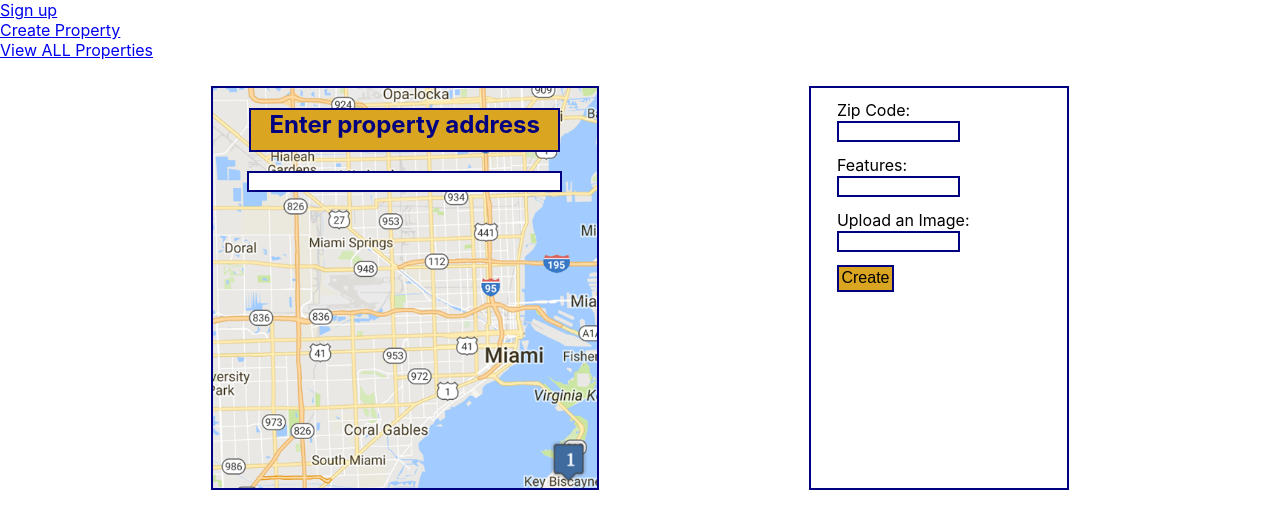
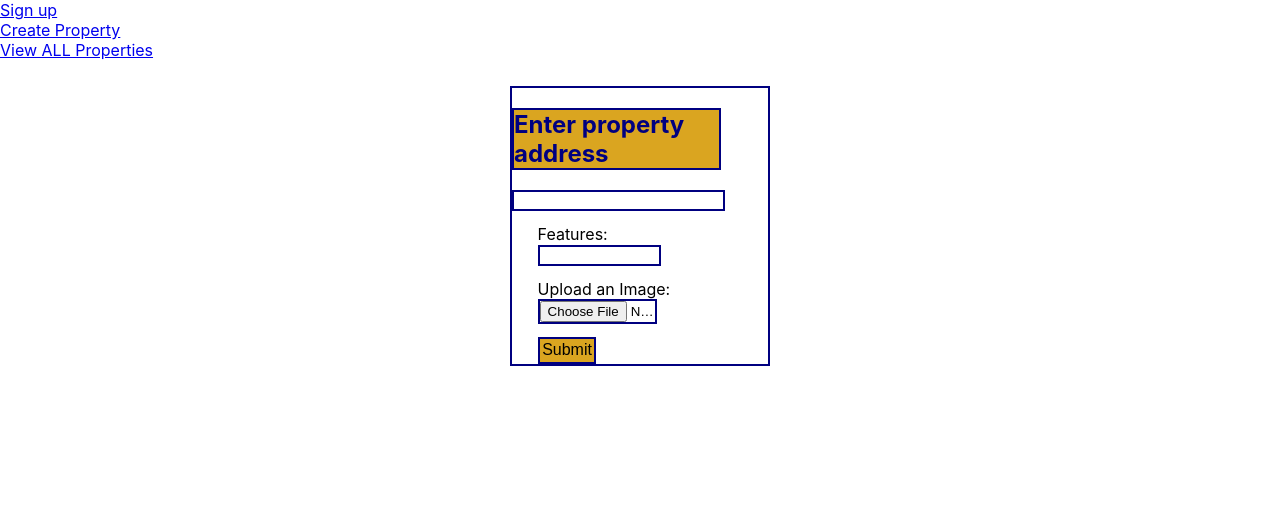
Before and after one commit to Rustam1993/Ironhack-Project3-Client-Side, a React (Create React App) app: page /create-property in a window 1280 px wide. Shown: the top 528 px of the page. Built offline with nearby package versions, Linux system fonts and the light colour scheme.

Commit message:
mainRachel.js

```diff
--- a/src/Components/CreateProperty.js
+++ b/src/Components/CreateProperty.js
@@ -1,31 +1,55 @@
 import React, { Component } from 'react';
 import '../App.css';
-import {Link} from 'react-router-dom';
 import Axios from 'axios';
+import PropertyServices from '../services/PropertyServices';
 
 class createProperty extends Component{
     state={
         theAddress: '',
-        theZipCode: '',
         theFeatures: [],
         theImage: '',
-        allTheProperties: [],
     }
 
-    updateInput = (e) => {
-        this.setState({[e.target.id]: e.target.value })
+    service = new PropertyServices();
+
+    handleChange = (e) => {
+        this.setState({[e.target.name]: e.target.value })
+    }
+
+    handleFileChange(e){
+        e.preventDefault()
+        this.setState({
+            fileInput: e.target.files[0]
+        })
+    }
+
+    handleFormSubmit = (e) => {
+        e.preventDefault();
+        this.service.createProperty(this.state.theImage, this.state.theAddress, this.state.theFeatures)
+        .then((propertyFromDB) =>{
+            // this.props.logTheUserIntoAppComponent(userFromDB);
+
+            this.setState({
+
+                theAddress: '',
+                theFeatures: [],
+                theImage: '',
+
+            })
+
+            this.props.history.push('/')
+
+        })
     }
 
     createANewProject = (e) => {
         e.preventDefault();
-        const newZip = this.state.theZipCode;
         const newFeatures = this.state.theFeatures;
         const newImage = this.state.theImage;
         const newAddress = this.state.theAddress;
 
         Axios.post('http://localhost:3000/api/create-property',
         {   theAddress: newAddress,
-            theZipCode: newZip,
             theFeatures: newFeatures,
             theImage: newImage
         },
@@ -43,28 +67,26 @@ class createProperty extends Component{
     render(){
         return(
         <div className="createPropertyView">
-        <div class="mapDiv">
-                <h2 class="propertyPageMapTitle">Enter property address</h2>
-                <input class="searchInput"></input>
-            </div>
 
-            <div class="createPropertyForm">
-            <form>
-                <div class="formLine">
-                <label>Zip Code:</label><br></br>
-                <input class="formInput"></input><br></br>
+
+            <div className="createPropertyForm">
+            <form onSubmit={this.handleFormSubmit}>
+                {/* <div class="mapDiv"> */}
+                    <h2 className="propertyPageMapTitle">Enter property address</h2>
+                    <input name="theAddress" onChange = {e => this.handleChange(e)} value={this.state.theAddress} className="searchInput"></input>
+                {/* </div> */}
+
+                <div className="formLine">
+                <label>Features:</label><br></br>
+                <input name="theFeatures" onChange = {e => this.handleChange(e)} value={this.state.theFeatures} className="formInput"></input><br></br>
                 </div>
 
-                <div class="formLine">
-                <label>Features:</label><br></br>
-                <input class="formInput"></input><br></br>
+                <div className="formLine">
+                <label>Upload an Image:</label><br></br>
+                <input type="file" name="theAddress" onChange = {e => this.handleFileChange(e)} className="formInput"></input><br></br>
                 </div>
 
-                <div class="formLine">
-                <label>Upload an Image:</label><br></br>
-                <input class="formInput"></input><br></br>
-                </div>
-                <button class="formButton" type="submit">Create</button>
+                <input className="formButton" type="submit"/>
             </form>
             </div>
 
--- a/src/Components/MainRachel.js
+++ b/src/Components/MainRachel.js
@@ -14,12 +14,12 @@ class Main_rachel extends Component{
             <div>
                 <div className="createPropLink">
                     <Link to = '/create-property'>Create Property</Link><br></br>
-                    <Link to = '/api/all-properties'>View ALL Properties</Link>
+                    <Link to = '/all-properties'>View ALL Properties</Link>
                 </div>
 
                 <Switch>
                     <Route exact path='/create-property' component = {CreateProperty}/>
-                    <Route exact path='/api/all-properties' component = {ViewProperties}/>
+                    <Route exact path='/all-properties' component = {ViewProperties}/>
                 </Switch>
 
             </div>
--- a/src/services/PropertyServices.js
+++ b/src/services/PropertyServices.js
@@ -3,7 +3,7 @@ import axios from 'axios';
 class PropertyServices {
 
     constructor(){
-        let service = axios.get({
+        let service = axios.create({
             baseURL: 'http://localhost:3000/api',
             withCredentials: true
         });
@@ -11,6 +11,17 @@ class PropertyServices {
         this.service = service;
     }
 
+    //create new property (have not tested yet)
+    createProperty = (  image, address, features) => {
+        let formData = new FormData();
+        formData.append('the-picture', image)
+        formData.append('features', features)
+        formData.append('address', address)
+
+        return this.service.post('/create-property', formData, { headers : { 'Content-Type' : 'multipart/form-data'}})
+            .then(response => response.data)
+    }
+
 
 
 }
```
